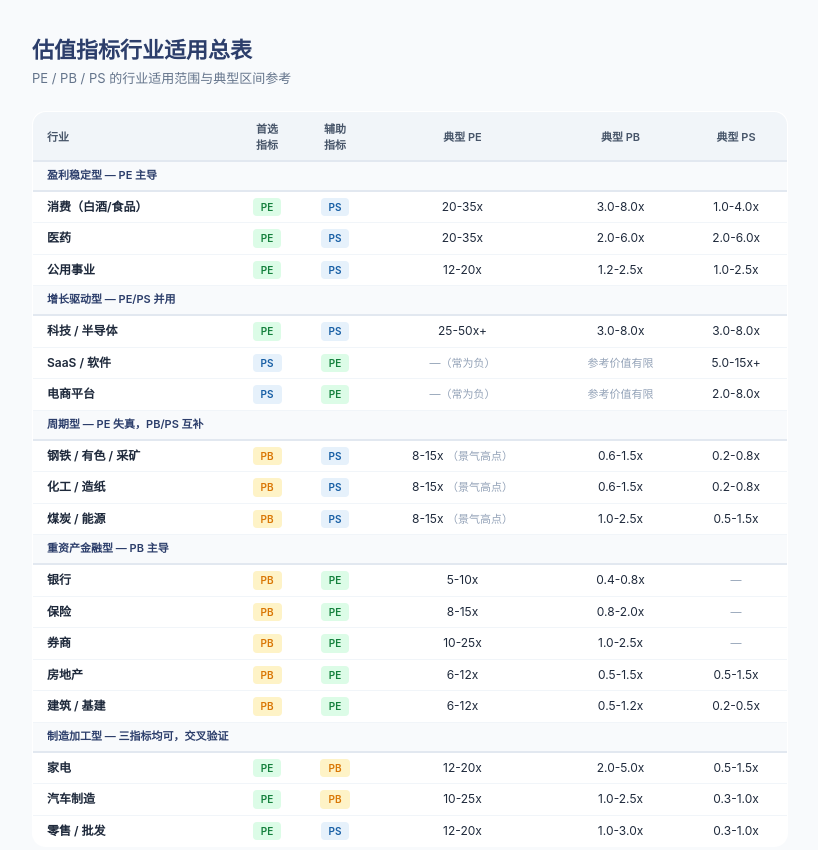
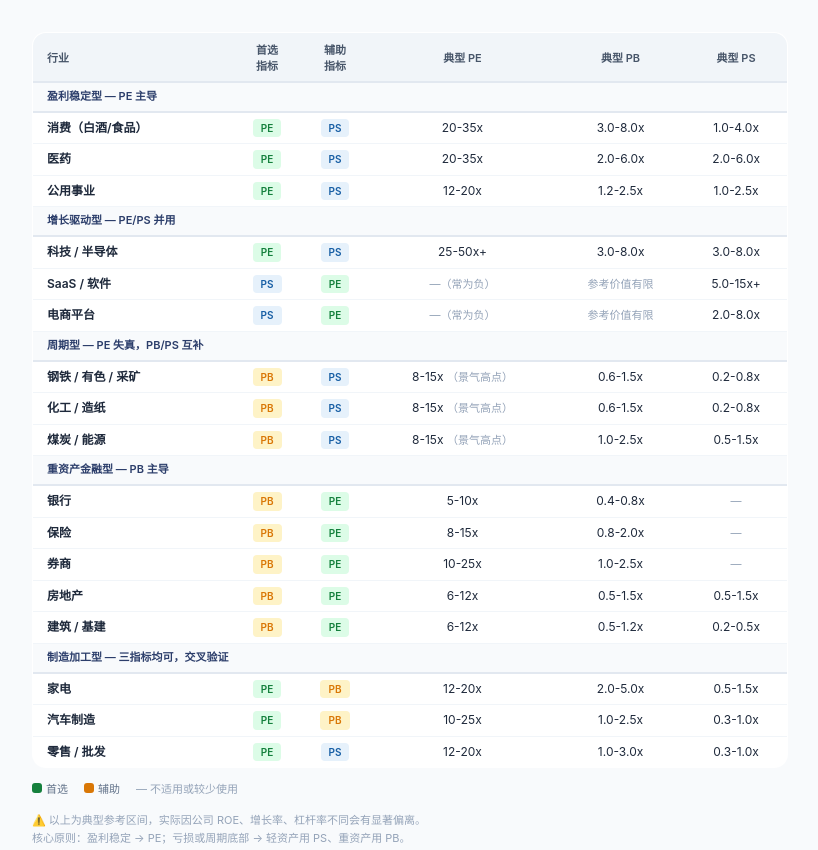
Before and after one commit to Sunyh-gi/valuation-simulators, a plain HTML site: page reference/industry-valuation-reference.html in a window 1280 px wide. Shown: the top 850 px of the page, without its empty margins (230-1048 px from the left). Drawn offline with Linux system fonts and the light colour scheme.

Commit message:
remove title and subtitle

```diff
--- a/reference/industry-valuation-reference.html
+++ b/reference/industry-valuation-reference.html
@@ -7,8 +7,6 @@
 <style>
 *{margin:0;padding:0;box-sizing:border-box}
 body{font-family:-apple-system,BlinkMacSystemFont,'Segoe UI','PingFang SC','Microsoft YaHei',sans-serif;background:#f8fafc;color:#1e293b;padding:32px;max-width:820px;margin:0 auto}
-h1{font-size:22px;font-weight:600;margin-bottom:4px;color:#2C3E6B}
-.sub{font-size:13px;color:#64748b;margin-bottom:24px}
 table{width:100%;border-collapse:collapse;background:#fff;border:1px solid #e2e8f0;border-radius:14px;overflow:hidden;font-size:12px}
 th{background:#f1f5f9;padding:8px 6px;font-weight:600;font-size:11px;color:#475569;text-align:center;border-bottom:2px solid #e2e8f0}
 th:first-child{text-align:left;padding-left:14px}
@@ -27,9 +25,6 @@ td:first-child{text-align:left;padding-left:14px;font-weight:600;white-space:now
 </style>
 </head>
 <body>
-
-<h1>估值指标行业适用总表</h1>
-<p class="sub">PE / PB / PS 的行业适用范围与典型区间参考</p>
 
 <table>
   <tr>
```
